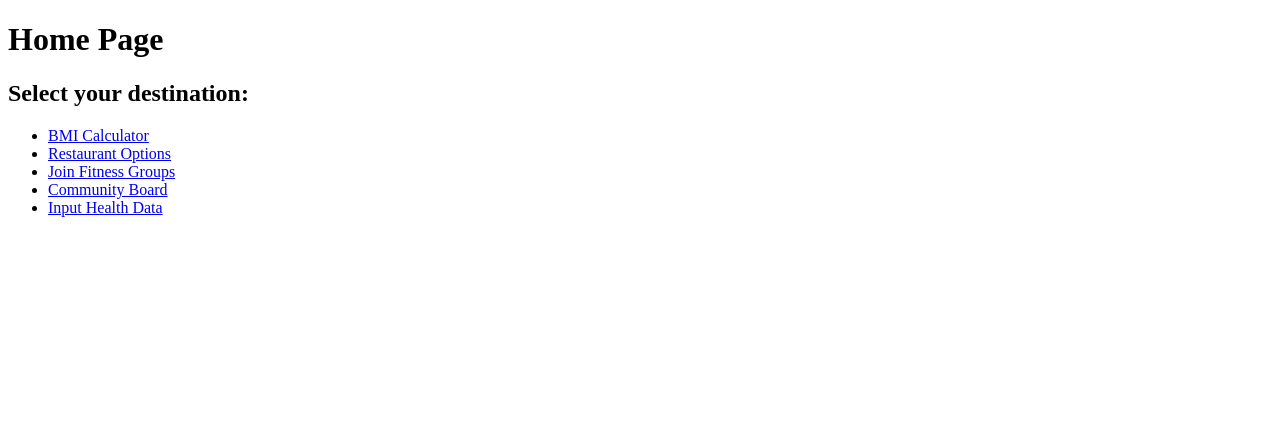
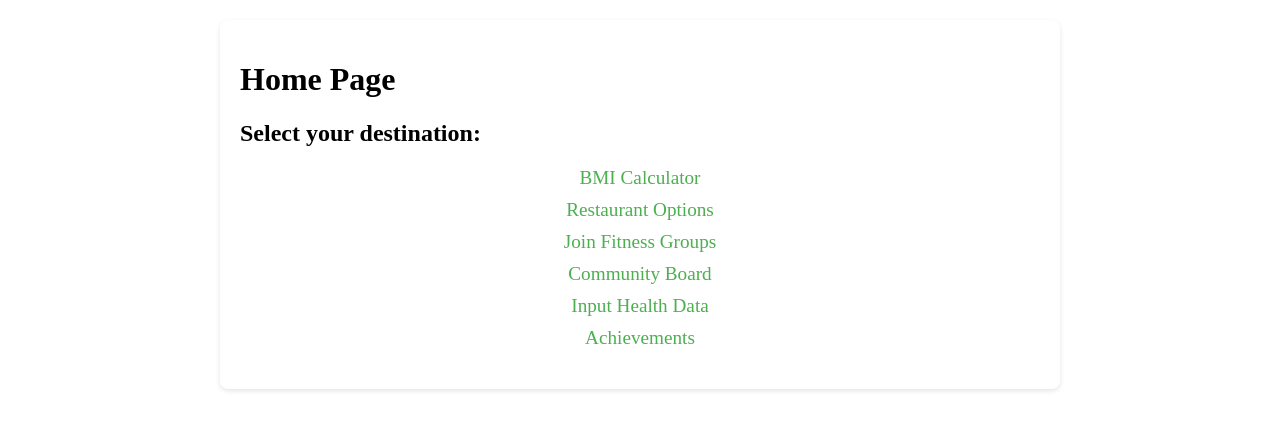
Before and after one commit to kaizen-aic/Fitmaster, a React (Vite) app in the folder FitMaster/: page /home in a window 1280 px wide. Shown: the top 430 px of the page. Built offline with nearby package versions, Linux system fonts and the light colour scheme.

Commit message:
New Homepage design

```diff
--- a/FitMaster/src/BMICalculator.jsx
+++ b/FitMaster/src/BMICalculator.jsx
@@ -62,6 +62,7 @@ const BMICalculator = () => {
             </div>
             {error && <div style={{ color: 'red' }}>{error}</div>}
         </div>
+
     );
 };
 
--- /dev/null
+++ b/FitMaster/src/Home.css
@@ -0,0 +1,26 @@
+/* Navigation list styling */
+.nav-list {
+    list-style-type: none;
+    padding: 0;
+    margin: 20px 0;
+    text-align: center;
+}
+
+.nav-list li {
+    margin: 10px 0;
+}
+
+/* Navigation link styling */
+.nav-link {
+    font-size: 1.2rem;
+    color: #4CAF50;
+    text-decoration: none;
+    padding: 10px 20px;
+    border-radius: 5px;
+    transition: background-color 0.3s, color 0.3s;
+}
+
+.nav-link:hover {
+    background-color: #4CAF50;
+    color: white;
+}
--- a/FitMaster/src/Home.jsx
+++ b/FitMaster/src/Home.jsx
@@ -1,23 +1,25 @@
-import {Link} from 'react-router-dom';
+import { Link } from 'react-router-dom';
+import './Home.css'; // Import the CSS file
 
-
-function Home() {
-
+const Home = () => {
     return (
-        <div>
-            <h1>Home Page</h1>
-            <h2>Select your destination:</h2>
+        <div className="container">
+            <header className="header">
+                <h1>Home Page</h1>
+                <h2>Select your destination:</h2>
+            </header>
             <nav>
-                <ul>
-                    <li><Link to={"/BMICalculator"}>BMI Calculator</Link></li>
-                    <li><Link to={"/RestaurantOptions"}>Restaurant Options</Link></li>
-                    <li><Link to={"/FitnessGroups"}>Join Fitness Groups</Link></li>
-                    <li><Link to={"/CommunityBoard"}>Community Board </Link></li>
-                    <li><Link to={"/HealthData"}>Input Health Data</Link></li>
+                <ul className="nav-list">
+                    <li><Link to="/BMICalculator" className="nav-link">BMI Calculator</Link></li>
+                    <li><Link to="/RestaurantOptions" className="nav-link">Restaurant Options</Link></li>
+                    <li><Link to="/FitnessGroups" className="nav-link">Join Fitness Groups</Link></li>
+                    <li><Link to="/CommunityBoard" className="nav-link">Community Board</Link></li>
+                    <li><Link to="/HealthData" className="nav-link">Input Health Data</Link></li>
+                    <li><Link to="/Achievements" className="nav-link">Achievements</Link></li>
                 </ul>
             </nav>
         </div>
-    )
+    );
 }
 
 export default Home;
```
